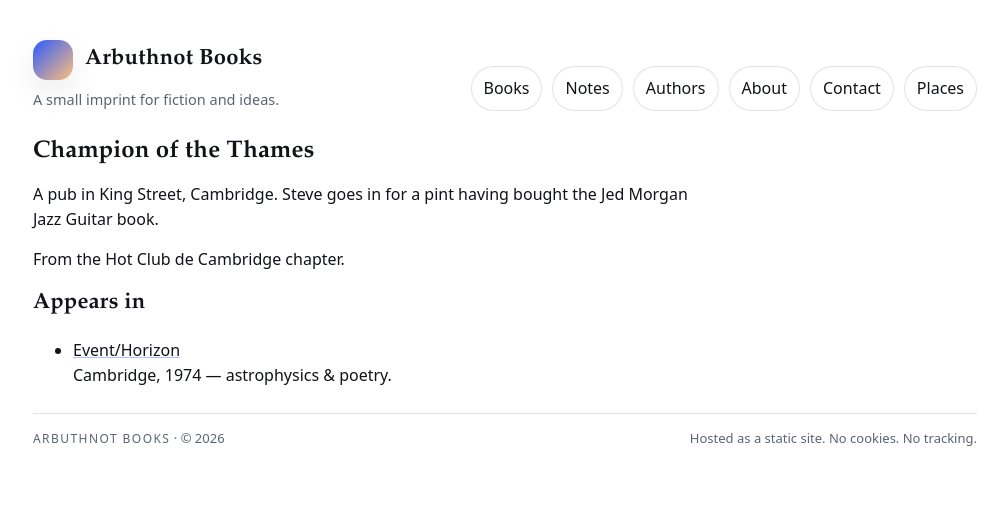
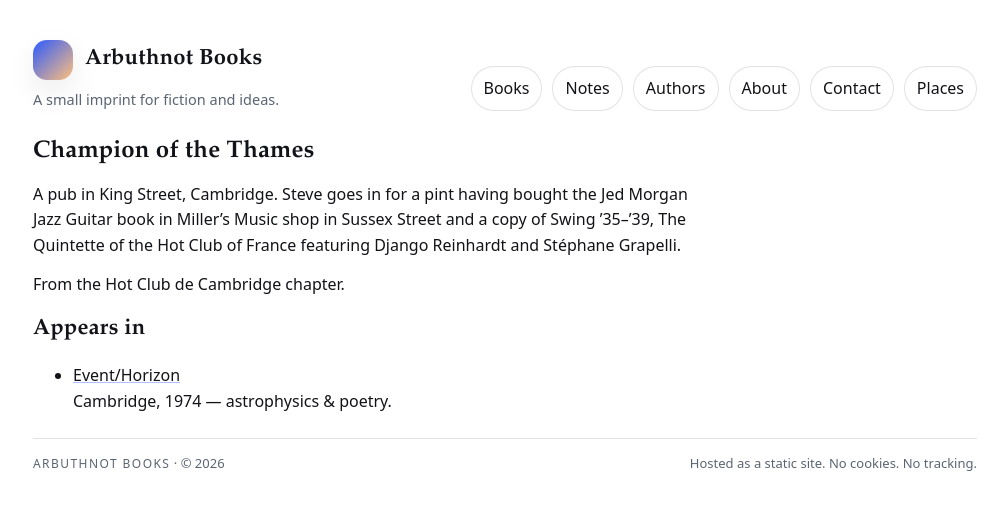
Before and after one commit to eamonnvi/Arbuthnot-Books, a Jekyll site: the page built from _places/champion_of_the_thames.md, in a window 1280 px wide. Shown: the top 510 px of the page, without its empty margins (135-1143 px from the left). Built offline with Jekyll 4.4.1, drawn with Linux system fonts in a browser that asks for light colours.

Commit message:
Added extra details to Champion of the Thames

```diff
--- a/_places/champion_of_the_thames.md
+++ b/_places/champion_of_the_thames.md
@@ -5,6 +5,6 @@ place_id: champion_of_the_thames
 book: event-horizon
 chapter: Hot Club de Cambridge
 ---
-A pub in King Street, Cambridge. Steve goes in for a pint having bought the Jed Morgan Jazz Guitar book.
+A pub in King Street, Cambridge. Steve goes in for a pint having bought the Jed Morgan Jazz Guitar book in Miller's Music shop in Sussex Street and a copy of Swing ’35–’39, The Quintette of the Hot Club of France featuring Django Reinhardt and Stéphane Grapelli.
 
 From the Hot Club de Cambridge chapter.
```
